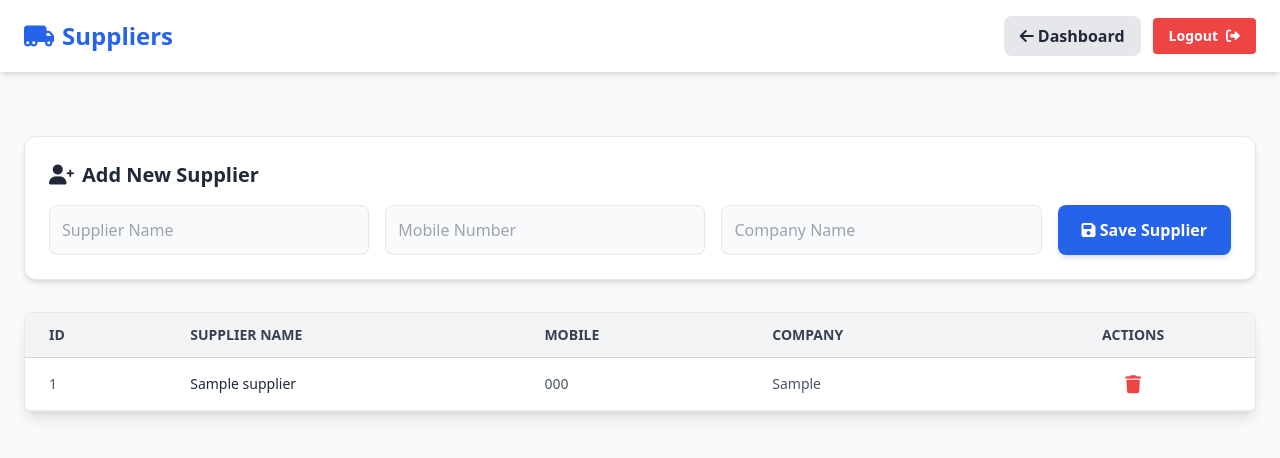
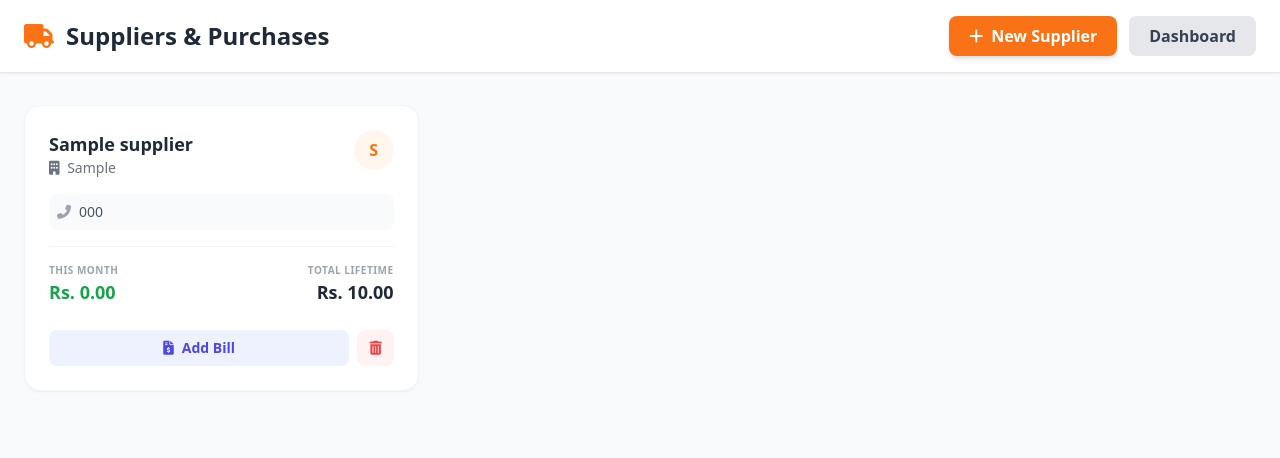
Before and after one commit to HeshithDashan/inventory-saas, a Flask app: page /suppliers in a window 1280 px wide. Shown: the top 458 px of the page. Run offline with Flask 3, Linux system fonts and the light colour scheme; a user stored in the database is signed in; tables that the repository leaves empty hold one stand-in row (values such as "Sample post"); some libraries are stand-ins or nearby versions.

Commit message:
Updated suppliers page with bill recording and modern card UI

```diff
--- a/templates/suppliers.html
+++ b/templates/suppliers.html
@@ -6,102 +6,172 @@
     <meta name="viewport" content="width=device-width, initial-scale=1.0">
     <script src="https://cdn.tailwindcss.com"></script>
     <link href="https://cdnjs.cloudflare.com/ajax/libs/font-awesome/6.0.0/css/all.min.css" rel="stylesheet">
+    <script src="https://cdn.jsdelivr.net/npm/sweetalert2@11"></script>
 </head>
 
-<body class="bg-gray-50">
+<body class="bg-gray-50 font-sans">
 
-    <nav class="bg-white shadow-md px-4 py-3 md:px-6 md:py-4 flex flex-col md:flex-row justify-between items-center gap-4">
-        <h1 class="text-xl md:text-2xl font-bold text-blue-600 flex items-center gap-2">
-            <i class="fas fa-truck-moving"></i> Suppliers
+    <nav class="bg-white shadow-sm border-b border-gray-200 px-6 py-4 flex justify-between items-center sticky top-0 z-50">
+        <h1 class="text-2xl font-bold text-gray-800 flex items-center gap-3">
+            <i class="fas fa-truck text-orange-500"></i> Suppliers & Purchases
         </h1>
-
-        <div class="flex items-center gap-3">
-            <a href="/" class="bg-gray-200 hover:bg-gray-300 text-gray-800 px-4 py-2 rounded-lg font-bold transition">
-                <i class="fas fa-arrow-left"></i> Dashboard
-            </a>
-            <a href="/logout"
-                class="bg-red-500 hover:bg-red-600 text-white px-3 py-1.5 md:px-4 md:py-2 rounded text-sm font-bold transition flex items-center shadow-sm">
-                Logout <i class="fas fa-sign-out-alt ml-2"></i>
+        <div class="flex gap-3">
+            <button onclick="openAddModal()" class="bg-orange-500 hover:bg-orange-600 text-white px-5 py-2 rounded-lg font-bold shadow-md transition flex items-center gap-2">
+                <i class="fas fa-plus"></i> New Supplier
+            </button>
+            <a href="/" class="bg-gray-200 hover:bg-gray-300 text-gray-700 px-5 py-2 rounded-lg font-bold transition">
+                Dashboard
             </a>
         </div>
     </nav>
 
-    <div class="container mx-auto mt-6 md:mt-10 p-4 md:p-6">
+    <div class="container mx-auto px-6 py-8">
 
         {% with messages = get_flashed_messages() %}
         {% if messages %}
-        <div id="flash-message"
-            class="bg-green-100 border border-green-400 text-green-700 px-4 py-3 rounded mb-6 text-sm flex items-center gap-2 shadow-sm">
+        <div id="flash-message" class="bg-green-100 border border-green-400 text-green-700 px-4 py-3 rounded mb-6 text-sm flex items-center gap-2 shadow-sm">
             <i class="fas fa-check-circle"></i> {{ messages[0] }}
         </div>
         {% endif %}
         {% endwith %}
 
-        <div class="bg-white rounded-xl shadow-md p-6 mb-8 border border-gray-200">
-            <h2 class="text-xl font-bold text-gray-800 mb-4 flex items-center gap-2">
-                <i class="fas fa-user-plus"></i> Add New Supplier
+        <div class="grid grid-cols-1 md:grid-cols-2 lg:grid-cols-3 gap-6">
+            {% for supplier in suppliers %}
+            <div class="bg-white rounded-2xl shadow-sm border border-gray-100 hover:shadow-md transition overflow-hidden">
+                <div class="p-6">
+                    <div class="flex justify-between items-start mb-4">
+                        <div>
+                            <h3 class="text-lg font-bold text-gray-800">{{ supplier.name }}</h3>
+                            <p class="text-sm text-gray-500 font-medium"><i class="fas fa-building mr-1"></i> {{ supplier.company }}</p>
+                        </div>
+                        <div class="w-10 h-10 bg-orange-50 text-orange-500 rounded-full flex items-center justify-center font-bold">
+                            {{ supplier.name[0] | upper }}
+                        </div>
+                    </div>
+
+                    <div class="flex items-center gap-2 text-sm text-gray-600 mb-4 bg-gray-50 p-2 rounded-lg">
+                        <i class="fas fa-phone-alt text-gray-400"></i> {{ supplier.mobile }}
+                    </div>
+
+                    <div class="grid grid-cols-2 gap-4 mb-6 border-t border-gray-100 pt-4">
+                        <div>
+                            <p class="text-[10px] text-gray-400 font-bold uppercase tracking-wider">This Month</p>
+                            <p class="text-lg font-bold text-green-600">Rs. {{ "%.2f"|format(supplier.total_month) }}</p>
+                        </div>
+                        <div class="text-right">
+                            <p class="text-[10px] text-gray-400 font-bold uppercase tracking-wider">Total Lifetime</p>
+                            <p class="text-lg font-bold text-gray-800">Rs. {{ "%.2f"|format(supplier.total_all) }}</p>
+                        </div>
+                    </div>
+
+                    <div class="flex gap-2">
+                        <button onclick="openBillModal('{{ supplier.id }}', '{{ supplier.name }}')"
+                            class="flex-1 bg-indigo-50 text-indigo-600 hover:bg-indigo-100 py-2 rounded-lg text-sm font-bold transition flex justify-center items-center gap-2">
+                            <i class="fas fa-file-invoice-dollar"></i> Add Bill
+                        </button>
+                        <a href="/delete-supplier/{{ supplier.id }}" onclick="return confirm('Delete this supplier?')"
+                            class="bg-red-50 text-red-500 hover:bg-red-100 px-3 py-2 rounded-lg text-sm transition flex items-center">
+                            <i class="fas fa-trash-alt"></i>
+                        </a>
+                    </div>
+                </div>
+            </div>
+            {% else %}
+            <div class="col-span-full text-center py-20 text-gray-400">
+                <i class="fas fa-truck text-6xl mb-4 opacity-20"></i>
+                <p>No suppliers found. Add one to get started!</p>
+            </div>
+            {% endfor %}
+        </div>
+
+    </div>
+
+    <div id="addModal" class="fixed inset-0 bg-black bg-opacity-50 hidden items-center justify-center z-50 backdrop-blur-sm">
+        <div class="bg-white rounded-2xl p-8 w-full max-w-md shadow-2xl transform transition-all scale-100">
+            <h2 class="text-xl font-bold text-gray-800 mb-6 flex items-center gap-2">
+                <i class="fas fa-user-plus text-orange-500"></i> New Supplier
             </h2>
-            <form action="/suppliers" method="POST" class="flex flex-col md:flex-row gap-4">
-                <input type="text" name="name" placeholder="Supplier Name" required
-                    class="flex-1 p-3 border rounded-lg focus:outline-none focus:border-blue-500 bg-gray-50">
-                <input type="text" name="mobile" placeholder="Mobile Number" required
-                    class="flex-1 p-3 border rounded-lg focus:outline-none focus:border-blue-500 bg-gray-50">
-                <input type="text" name="company" placeholder="Company Name"
-                    class="flex-1 p-3 border rounded-lg focus:outline-none focus:border-blue-500 bg-gray-50">
-                <button type="submit"
-                    class="bg-blue-600 hover:bg-blue-700 text-white px-6 py-3 rounded-lg font-bold transition shadow-md whitespace-nowrap">
-                    <i class="fas fa-save"></i> Save Supplier
-                </button>
+            <form method="POST">
+                <input type="hidden" name="action" value="add_supplier">
+                <div class="space-y-4">
+                    <div>
+                        <label class="block text-sm font-bold text-gray-700 mb-1">Supplier Name</label>
+                        <input type="text" name="name" required class="w-full border border-gray-300 rounded-lg px-4 py-2 focus:outline-none focus:ring-2 focus:ring-orange-500">
+                    </div>
+                    <div>
+                        <label class="block text-sm font-bold text-gray-700 mb-1">Company</label>
+                        <input type="text" name="company" class="w-full border border-gray-300 rounded-lg px-4 py-2 focus:outline-none focus:ring-2 focus:ring-orange-500">
+                    </div>
+                    <div>
+                        <label class="block text-sm font-bold text-gray-700 mb-1">Mobile Number</label>
+                        <input type="text" name="mobile" required class="w-full border border-gray-300 rounded-lg px-4 py-2 focus:outline-none focus:ring-2 focus:ring-orange-500">
+                    </div>
+                </div>
+                <div class="mt-8 flex gap-3">
+                    <button type="button" onclick="closeAddModal()" class="flex-1 bg-gray-100 text-gray-700 font-bold py-2 rounded-lg hover:bg-gray-200 transition">Cancel</button>
+                    <button type="submit" class="flex-1 bg-orange-600 text-white font-bold py-2 rounded-lg hover:bg-orange-700 transition shadow-lg">Save Supplier</button>
+                </div>
             </form>
         </div>
+    </div>
 
-        <div class="bg-white rounded-lg shadow-lg overflow-hidden border border-gray-200">
-            <div class="overflow-x-auto">
-                <table class="w-full text-left border-collapse min-w-[700px]">
-                    <thead>
-                        <tr class="bg-gray-100 text-gray-700 uppercase text-xs md:text-sm leading-normal border-b border-gray-300">
-                            <th class="py-3 px-6 font-bold">ID</th>
-                            <th class="py-3 px-6 font-bold">Supplier Name</th>
-                            <th class="py-3 px-6 font-bold">Mobile</th>
-                            <th class="py-3 px-6 font-bold">Company</th>
-                            <th class="py-3 px-6 font-bold text-center">Actions</th>
-                        </tr>
-                    </thead>
-                    <tbody class="text-gray-600 text-sm font-light">
-                        {% for supplier in suppliers %}
-                        <tr class="border-b border-gray-200 hover:bg-gray-50 transition">
-                            <td class="py-3 px-6 font-medium">{{ supplier.id }}</td>
-                            <td class="py-3 px-6 font-medium text-gray-800">{{ supplier.name }}</td>
-                            <td class="py-3 px-6">{{ supplier.mobile }}</td>
-                            <td class="py-3 px-6">{{ supplier.company }}</td>
-                            <td class="py-3 px-6 text-center">
-                                <a href="/delete-supplier/{{ supplier.id }}" onclick="return confirm('Are you sure?')"
-                                    class="text-red-500 hover:text-red-700 transform hover:scale-125 transition duration-200">
-                                    <i class="fas fa-trash text-lg"></i>
-                                </a>
-                            </td>
-                        </tr>
-                        {% endfor %}
-                    </tbody>
-                </table>
-            </div>
+    <div id="billModal" class="fixed inset-0 bg-black bg-opacity-50 hidden items-center justify-center z-50 backdrop-blur-sm">
+        <div class="bg-white rounded-2xl p-8 w-full max-w-md shadow-2xl">
+            <h2 class="text-xl font-bold text-gray-800 mb-2 flex items-center gap-2">
+                <i class="fas fa-file-invoice text-indigo-500"></i> Record Purchase
+            </h2>
+            <p class="text-sm text-gray-500 mb-6">Add a bill amount for <span id="billSupplierName" class="font-bold text-gray-800"></span></p>
 
-            {% if not suppliers %}
-            <div class="p-12 text-center text-gray-500">
-                <i class="fas fa-truck-loading text-6xl mb-4 text-gray-300"></i>
-                <p class="text-lg">No suppliers found.</p>
-            </div>
-            {% endif %}
+            <form method="POST">
+                <input type="hidden" name="action" value="add_bill">
+                <input type="hidden" name="supplier_id" id="billSupplierId">
+
+                <div class="space-y-4">
+                    <div>
+                        <label class="block text-sm font-bold text-gray-700 mb-1">Bill Amount (Rs.)</label>
+                        <input type="number" step="0.01" name="amount" required class="w-full border-2 border-indigo-100 rounded-lg px-4 py-3 text-xl font-bold text-indigo-600 focus:outline-none focus:border-indigo-500" placeholder="0.00">
+                    </div>
+                    <div>
+                        <label class="block text-sm font-bold text-gray-700 mb-1">Note (Optional)</label>
+                        <input type="text" name="note" placeholder="E.g., Invoice #123" class="w-full border border-gray-300 rounded-lg px-4 py-2 focus:outline-none focus:ring-2 focus:ring-indigo-500">
+                    </div>
+                </div>
+                <div class="mt-8 flex gap-3">
+                    <button type="button" onclick="closeBillModal()" class="flex-1 bg-gray-100 text-gray-700 font-bold py-2 rounded-lg hover:bg-gray-200 transition">Cancel</button>
+                    <button type="submit" class="flex-1 bg-indigo-600 text-white font-bold py-2 rounded-lg hover:bg-indigo-700 transition shadow-lg">Save Bill</button>
+                </div>
+            </form>
         </div>
     </div>
 
     <script>
-        window.setTimeout(function () {
-            const flashMsg = document.getElementById('flash-message');
-            if (flashMsg) {
-                flashMsg.style.display = 'none';
-            }
+        function openAddModal() {
+            document.getElementById('addModal').classList.remove('hidden');
+            document.getElementById('addModal').classList.add('flex');
+        }
+
+        function closeAddModal() {
+            document.getElementById('addModal').classList.add('hidden');
+            document.getElementById('addModal').classList.remove('flex');
+        }
+
+        function openBillModal(id, name) {
+            document.getElementById('billSupplierId').value = id;
+            document.getElementById('billSupplierName').innerText = name;
+            document.getElementById('billModal').classList.remove('hidden');
+            document.getElementById('billModal').classList.add('flex');
+        }
+
+        function closeBillModal() {
+            document.getElementById('billModal').classList.add('hidden');
+            document.getElementById('billModal').classList.remove('flex');
+        }
+
+        setTimeout(function() {
+            const msg = document.getElementById('flash-message');
+            if(msg) msg.style.display = 'none';
         }, 3000);
     </script>
+
 </body>
 </html>
```
